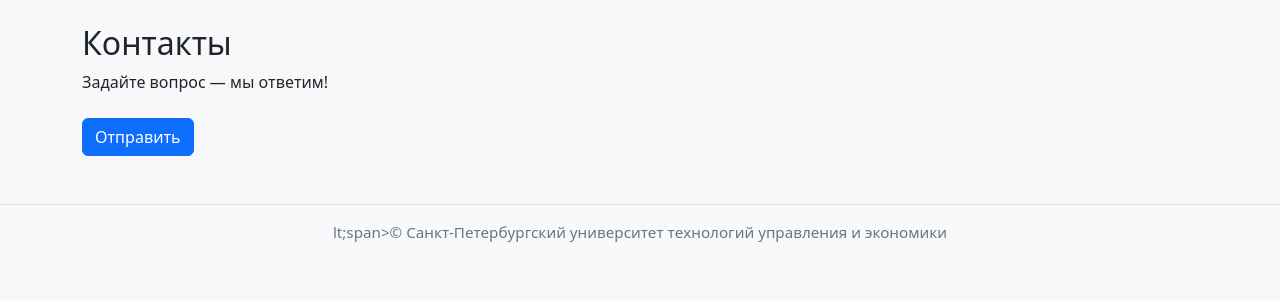
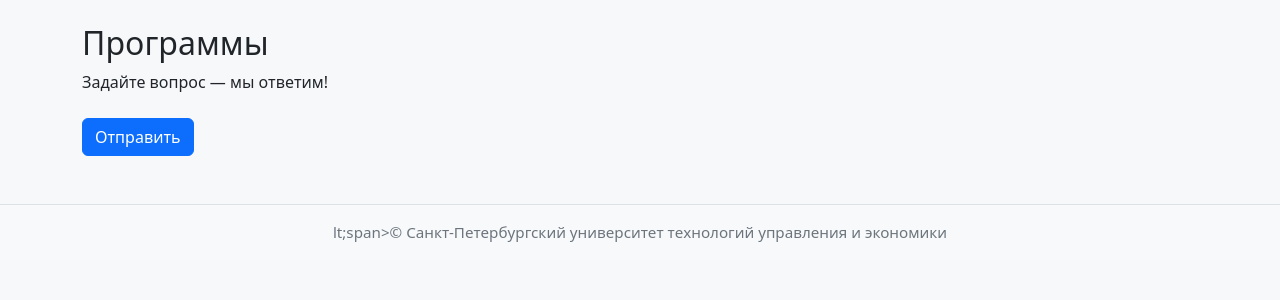
Before and after one commit to afanasevrev/project_sputuu, a Django app: page /programs/ in a window 1280 px wide. Shown: the part 66-366 px from the top of the page. Run offline with Django 5.2, Linux system fonts and the light colour scheme.

Commit message:
Меняем структуру проекта

```diff
--- a/sputu/main/templates/main/programs.html
+++ b/sputu/main/templates/main/programs.html
@@ -1,6 +1,6 @@
 {% extends "main/base.html" %}
 {% block content %}
-<h2>Контакты</h2>
+<h2>Программы</h2>
 <p>Задайте вопрос — мы ответим!</p>
 <form method="post">
     {% csrf_token %}
```
